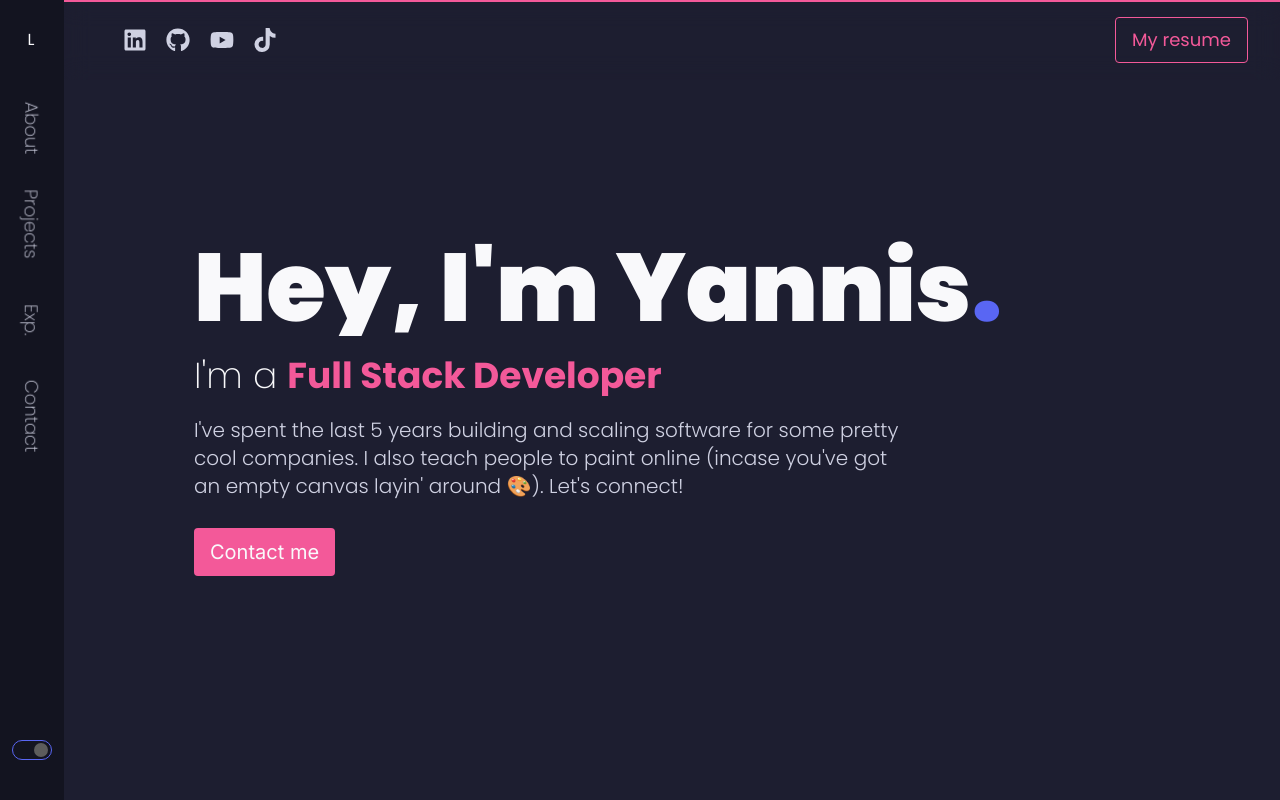
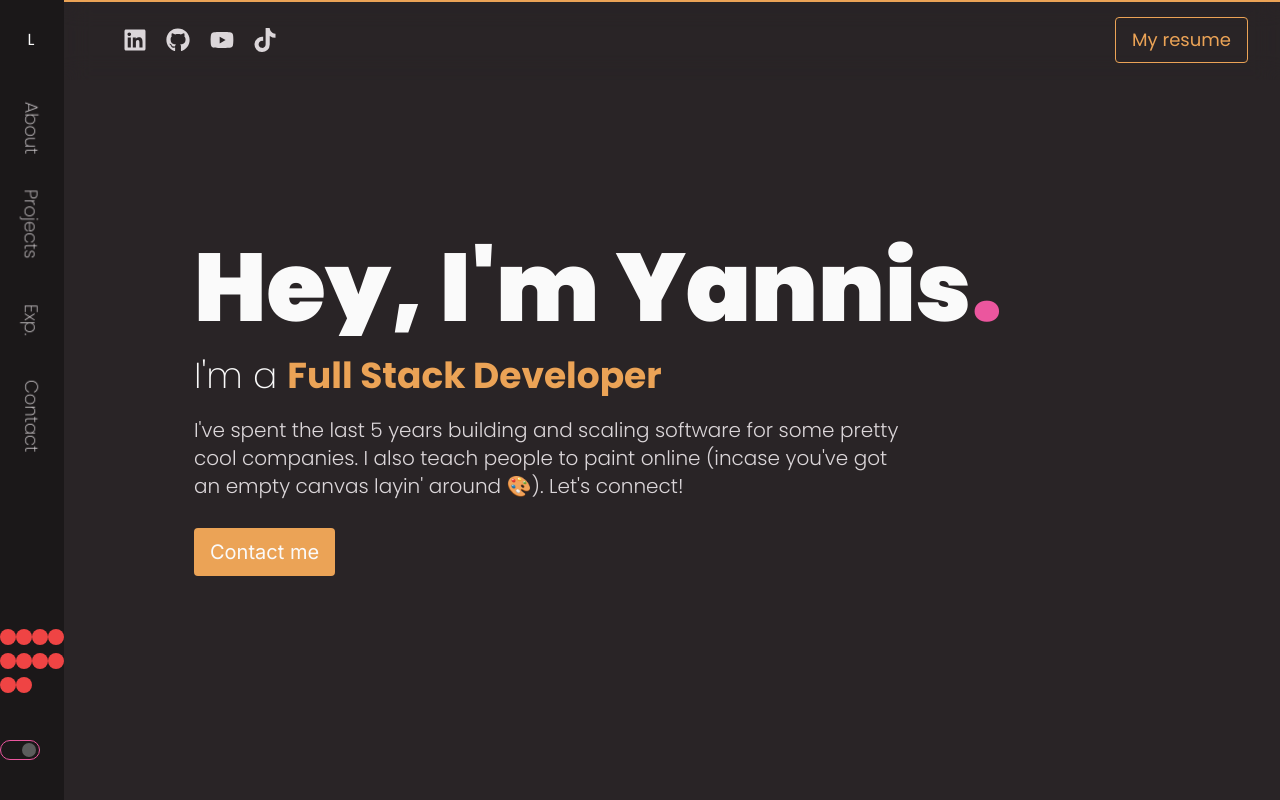
Before and after one commit to Voltz7788/personal-portfolio-v2, a Next.js app: page / in a window 1280 px wide. Shown: the top 800 px of the page. Built offline with nearby package versions, Linux system fonts and the light colour scheme.

Commit message:
feat: add basic theme selector logic

```diff
--- a/app/components/About/Bio.tsx
+++ b/app/components/About/Bio.tsx
@@ -53,7 +53,7 @@ export default function Bio() {
         <div>
           <Reveal width="w-full">
             <div className="flex items-center gap-2 text-xl font-bold transition-all duration-300">
-              <IoTerminal className="text-secondary" />
+              <IoTerminal className="text-secondary transition-all duration-300" />
               <h4>Tech stack</h4>
             </div>
           </Reveal>
--- a/app/components/Animation/ToggleSwitch.tsx
+++ b/app/components/Animation/ToggleSwitch.tsx
@@ -12,11 +12,11 @@ export default function ToggleSwitch() {
   useEffect(() => {
     if (setTheme) {
       if (checked) {
-        setTheme({ dark: true, secondary: "default" });
+        setTheme({ ...theme, dark: true });
         toggleControls.start("active");
         backgroundControls.start("active");
       } else {
-        setTheme({ dark: false, secondary: "default" });
+        setTheme({ ...theme, dark: false });
         toggleControls.start("inactive");
         backgroundControls.start("inactive");
       }
--- a/app/components/Contact/Contact.tsx
+++ b/app/components/Contact/Contact.tsx
@@ -11,7 +11,8 @@ export default function Contact() {
     >
       <Reveal width="w-full">
         <h2 className="font-black text-[5.5rem] text-copy w-full text-center transition-all duration-300">
-          Contact<span className="text-primary">.</span>
+          Contact
+          <span className="text-primary transition-all duration-300">.</span>
         </h2>
       </Reveal>
       <Reveal width="w-fit">
--- a/app/components/General/SectionHeading.tsx
+++ b/app/components/General/SectionHeading.tsx
@@ -10,7 +10,7 @@ const Title = ({ title }: { title: string }) => {
     <Reveal width="w-fit">
       <h3 className="text-6xl font-black text-copy w-fit py-2 transition-all duration-300">
         {title}
-        <span className="text-primary">.</span>
+        <span className="text-primary transition-all duration-300">.</span>
       </h3>
     </Reveal>
   );
--- a/app/components/Hero/Hero.tsx
+++ b/app/components/Hero/Hero.tsx
@@ -8,13 +8,16 @@ export default function Hero() {
     <section className="py-40 " id="hero">
       <Reveal>
         <h1 className="font-black text-8xl text-copy transition-all duration-300">
-          Hey, I&apos;m Yannis<span className="text-primary">.</span>
+          Hey, I&apos;m Yannis
+          <span className="text-primary transition-all duration-300">.</span>
         </h1>
       </Reveal>
       <Reveal>
         <h2 className="font-extralight text-4xl text-copy mt-5 transition-all duration-300">
           I&apos;m a{" "}
-          <span className="font-bold text-secondary">Full Stack Developer</span>
+          <span className="font-bold text-secondary transition-all duration-300">
+            Full Stack Developer
+          </span>
         </h2>
       </Reveal>
       <Reveal>
--- a/app/components/Navigation/Navbar.tsx
+++ b/app/components/Navigation/Navbar.tsx
@@ -5,6 +5,7 @@ import NavLink from "./NavLink";
 import { motion } from "framer-motion";
 import useNavScrollCheck from "@/app/hooks/useNavScrollCheck";
 import ToggleSwitch from "../Animation/ToggleSwitch";
+import ThemeSelector from "./ThemeSelector";
 
 const navLinks: { title: string; href: string }[] = [
   { title: "About", href: "#about" },
@@ -41,7 +42,10 @@ export default function Navbar() {
             />
           ))}
         </div>
-        <ToggleSwitch />
+        <div>
+          <ThemeSelector />
+          <ToggleSwitch />
+        </div>
       </div>
     </motion.nav>
   );
--- a/app/components/Navigation/SocialLinks.tsx
+++ b/app/components/Navigation/SocialLinks.tsx
@@ -45,25 +45,25 @@ export const socialLinks = [
   {
     url: socials.linkedIn,
     icon: (
-      <FaLinkedin className="text-2xl text-copy-light hover:text-primary transition-colors" />
+      <FaLinkedin className="text-2xl text-copy-light hover:text-primary transition-all duration-300" />
     ),
   },
   {
     url: socials.github,
     icon: (
-      <FaGithub className="text-2xl text-copy-light hover:text-primary transition-colors" />
+      <FaGithub className="text-2xl text-copy-light hover:text-primary transition-all duration-300" />
     ),
   },
   {
     url: socials.youtube,
     icon: (
-      <FaYoutube className="text-2xl text-copy-light hover:text-primary transition-colors" />
+      <FaYoutube className="text-2xl text-copy-light hover:text-primary transition-all duration-300" />
     ),
   },
   {
     url: socials.tiktok,
     icon: (
-      <FaTiktok className="text-2xl text-copy-light hover:text-primary transition-colors" />
+      <FaTiktok className="text-2xl text-copy-light hover:text-primary transition-all duration-300" />
     ),
   },
 ];
--- /dev/null
+++ b/app/components/Navigation/ThemeSelector.tsx
@@ -0,0 +1,57 @@
+import { useContext } from "react";
+import { ThemeContext } from "../Providers/ThemeProvider";
+
+export default function ThemeSelector() {
+  const [theme, setTheme] = useContext(ThemeContext);
+
+  const handleThemeChange = (newTheme: string) => {
+    if (setTheme) {
+      setTheme({ ...theme, secondary: newTheme });
+    }
+  };
+
+  return (
+    <div className="mb-10">
+      <button
+        className="bg-red-500 h-4 w-4 rounded-full"
+        onClick={() => handleThemeChange("cookiesAndCream")}
+      />
+      <button
+        className="bg-red-500 h-4 w-4 rounded-full"
+        onClick={() => handleThemeChange("wine")}
+      />
+      <button
+        className="bg-red-500 h-4 w-4 rounded-full"
+        onClick={() => handleThemeChange("oldMoney")}
+      />
+      <button
+        className="bg-red-500 h-4 w-4 rounded-full"
+        onClick={() => handleThemeChange("moss")}
+      />
+      <button
+        className="bg-red-500 h-4 w-4 rounded-full"
+        onClick={() => handleThemeChange("grape")}
+      />
+      <button
+        className="bg-red-500 h-4 w-4 rounded-full"
+        onClick={() => handleThemeChange("moon")}
+      />
+      <button
+        className="bg-red-500 h-4 w-4 rounded-full"
+        onClick={() => handleThemeChange("joker")}
+      />
+      <button
+        className="bg-red-500 h-4 w-4 rounded-full"
+        onClick={() => handleThemeChange("honeycomb")}
+      />
+      <button
+        className="bg-red-500 h-4 w-4 rounded-full"
+        onClick={() => handleThemeChange("mint")}
+      />
+      <button
+        className="bg-red-500 h-4 w-4 rounded-full"
+        onClick={() => handleThemeChange("default")}
+      />
+    </div>
+  );
+}
--- a/app/components/Providers/ThemeProvider.tsx
+++ b/app/components/Providers/ThemeProvider.tsx
@@ -24,13 +24,16 @@ export const ThemeContext = createContext<ThemeContextType>([
 ]);
 
 export default function ThemeProvider({ children }: { children: ReactNode }) {
-  const [theme, setTheme] = useState({ dark: true, secondary: "default" });
+  const [theme, setTheme] = useState({
+    dark: true,
+    secondary: "cookiesAndCream",
+  });
   return (
     <ThemeContext.Provider value={[theme, setTheme]}>
       <div
         className="theme-selector"
         data-theme-primary={theme.dark ? "dark" : "light"}
-        data-theme-secondary="default"
+        data-theme-secondary={theme.secondary}
       >
         {children}
       </div>
--- a/app/globals.css
+++ b/app/globals.css
@@ -64,62 +64,6 @@ div.theme-selector[data-theme-primary="dark"][data-theme-secondary="default"] {
   transition-property: all;
   transition-timing-function: cubic-bezier(0.4, 0, 0.2, 1);
   transition-duration: 150ms;
-}
-
-.default-dark {
-  --primary: 235, 86%, 65%;
-  --primary-content: 0, 0%, 100%;
-  --primary-dark: 235, 85%, 55%;
-  --primary-light: 235, 86%, 75%;
-
-  --secondary: 335, 86%, 65%;
-  --secondary-content: 335, 87%, 15%;
-  --secondary-dark: 335, 85%, 55%;
-  --secondary-light: 335, 86%, 75%;
-
-  --background: 233, 27%, 94%;
-  --foreground: 240, 25%, 98%;
-  --border: 233, 25%, 87%;
-
-  --copy: 237, 25%, 15%;
-  --copy-light: 235, 25%, 40%;
-  --copy-lighter: 235, 25%, 55%;
-
-  --success: 120, 86%, 65%;
-  --warning: 60, 86%, 65%;
-  --error: 0, 86%, 65%;
-
-  --success-content: 120, 87%, 15%;
-  --warning-content: 60, 87%, 15%;
-  --error-content: 0, 87%, 15%;
-}
-
-.default-light {
-  --primary: 235, 86%, 65%;
-  --primary-content: 0, 0%, 100%;
-  --primary-dark: 235, 85%, 55%;
-  --primary-light: 235, 86%, 75%;
-
-  --secondary: 335, 86%, 65%;
-  --secondary-content: 335, 87%, 15%;
-  --secondary-dark: 335, 85%, 55%;
-  --secondary-light: 335, 86%, 75%;
-
-  --background: 235, 25%, 10%;
-  --foreground: 237, 25%, 15%;
-  --border: 234, 25%, 25%;
-
-  --copy: 240, 25%, 98%;
-  --copy-light: 234, 25%, 85%;
-  --copy-lighter: 235, 25%, 65%;
-
-  --success: 120, 86%, 65%;
-  --warning: 60, 86%, 65%;
-  --error: 0, 86%, 65%;
-
-  --success-content: 120, 87%, 15%;
-  --warning-content: 60, 87%, 15%;
-  --error-content: 0, 87%, 15%;
 }
 
 div.theme-selector[data-theme-primary="light"][data-theme-secondary="mint"] {
```
